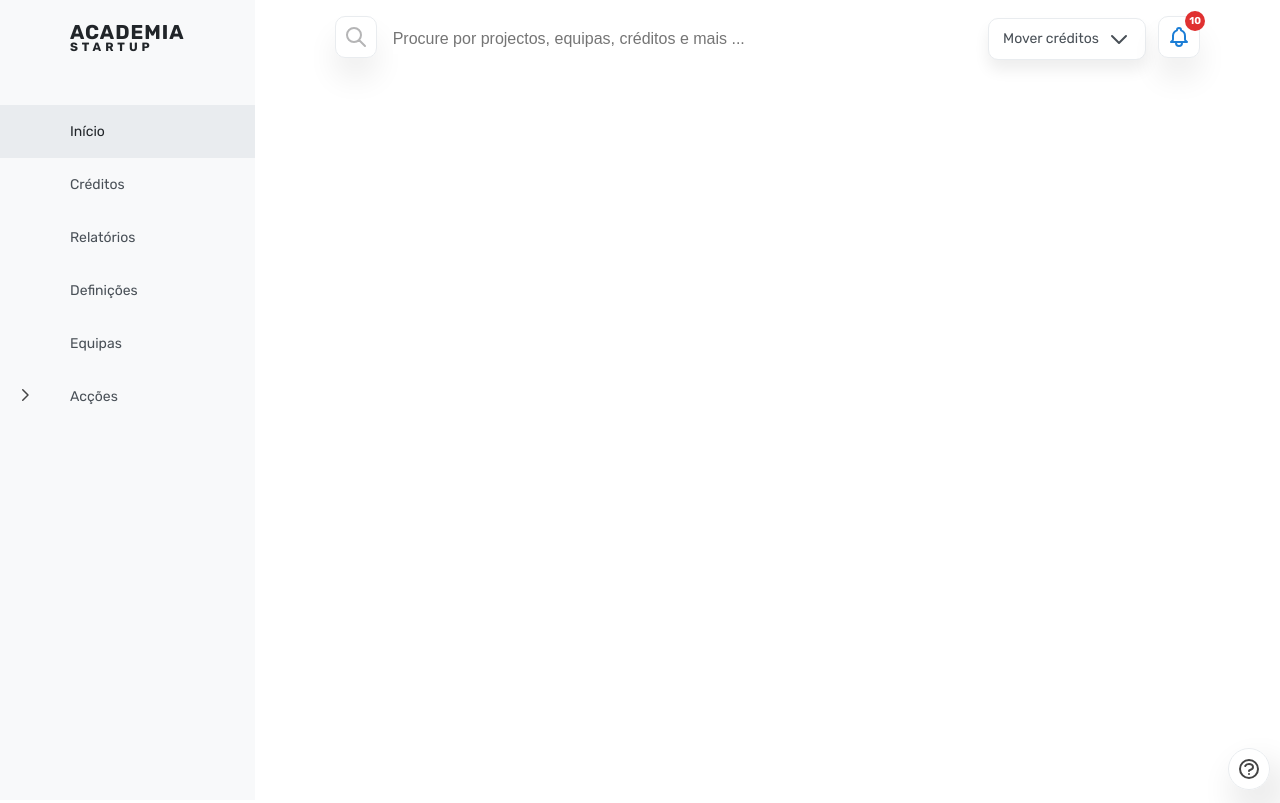
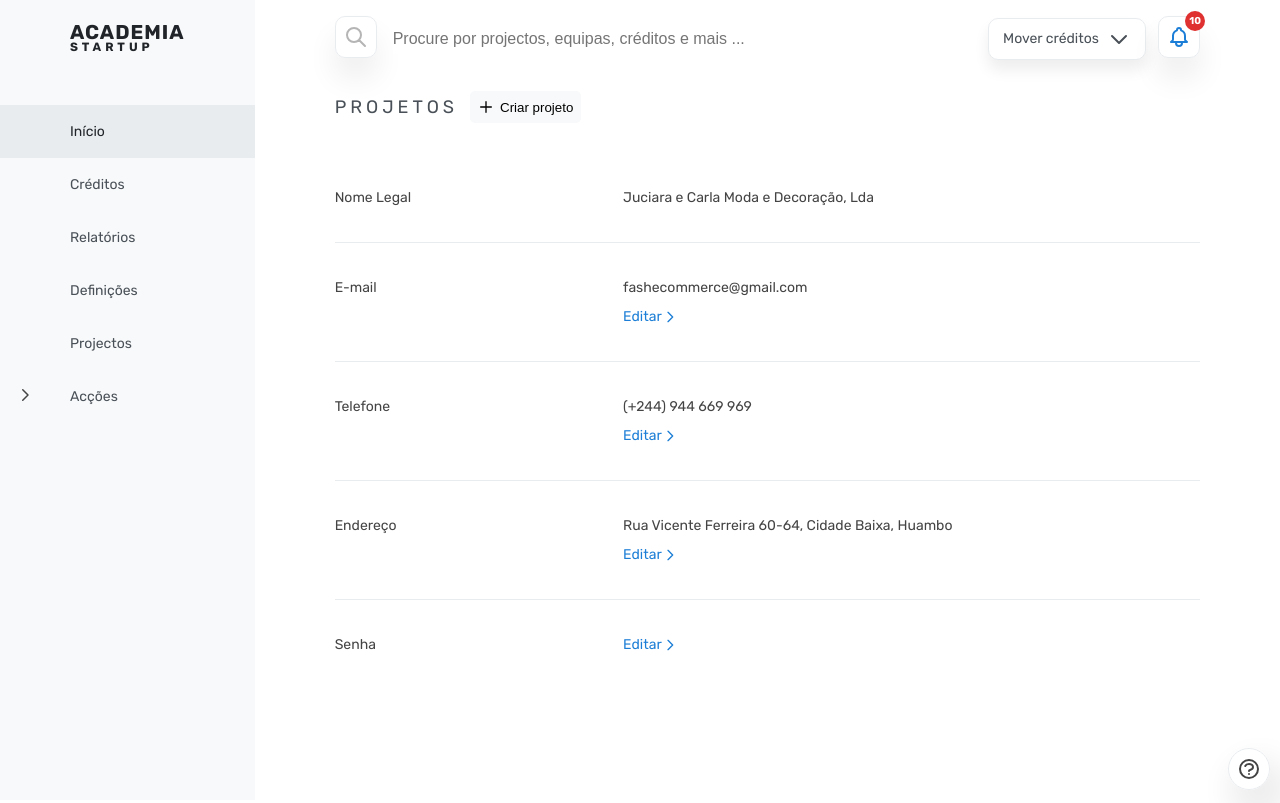
Before and after one commit to academiastartup/founder-dashboard, an Angular app: page /projetos in a window 1280 px wide. Before the commit this address led to /. Built offline with nearby package versions, Linux system fonts and the light colour scheme.

Commit message:
adds the modal window for the form that creates projects(products)

```diff
--- a/src/app/UI/navbar/navbar.component.html
+++ b/src/app/UI/navbar/navbar.component.html
@@ -33,7 +33,7 @@
             </li>
 
             <li class="link-list">
-                <a class="link container" href="#">Equipas</a>
+                <a class="link container" routerLink="/projetos">Projectos</a>
             </li>
 
             <li class="link-list relative-positioned">
--- a/src/app/app-routing.module.ts
+++ b/src/app/app-routing.module.ts
@@ -14,6 +14,10 @@ const routes: Routes = [
   {
     path : 'definicoes',
     loadChildren : () => import('./settings/settings.module').then(m => m.SettingsModule)
+  },
+  {
+    path : 'projetos',
+    loadChildren :() => import('./projects/projects.module').then(m => m.ProjectsModule)
   }
 ];
 
--- /dev/null
+++ b/src/app/projects/auxiliary-components/form-modal-window/form-modal-window.component.css
@@ -0,0 +1,36 @@
+.modal-window-component {
+
+    position: absolute;
+    top: 50%;
+    left: 50%;
+    margin-right: -50%;
+    transform: translate(-50%, -50%);
+
+    background-color: #fff;
+    z-index: 10000;
+    padding : 4.8rem 0;
+    width :40%;
+    height: 70%;
+
+    border-radius: 5px;
+
+    display : flex;
+    flex-direction: column;
+    gap : 2.4rem;
+
+}
+
+.icon {
+    width : 24px;
+    cursor: pointer;
+}
+
+.close {
+    padding : 0.4rem;
+    position: absolute;
+    top : 10px;
+    right : 10px;
+    background-color: #1c7fd6b0;
+    stroke : #fff;
+    border-radius: 50%;
+}
--- /dev/null
+++ b/src/app/projects/auxiliary-components/form-modal-window/form-modal-window.component.html
@@ -0,0 +1,20 @@
+<div class="modal-window-component" *ngIf="modalWindowOpen">
+
+    <!-- ///// MODAL HEADER ///// -->
+    <div class="modal-header">
+        <svg (click)="closeModalWindowEvent()" xmlns="http://www.w3.org/2000/svg" class="icon close" fill="none" viewBox="0 0 24 24" stroke="currentColor" stroke-width="2">
+            <path stroke-linecap="round" stroke-linejoin="round" d="M6 18L18 6M6 6l12 12" />
+        </svg>
+    </div>
+
+    <!-- /////  MODAL BODY  ////// -->
+    <div class="modal-body">
+
+    </div>
+
+    <!-- ///// MODAL FOOTER ///// -->
+    <div class="modal-footer">
+
+    </div>
+
+</div>
--- /dev/null
+++ b/src/app/projects/auxiliary-components/form-modal-window/form-modal-window.component.ts
@@ -0,0 +1,22 @@
+import { Component, OnInit, Input, Output, EventEmitter  } from '@angular/core';
+
+@Component({
+  selector: 'app-form-modal-window',
+  templateUrl: './form-modal-window.component.html',
+  styleUrls: ['./form-modal-window.component.css']
+})
+export class FormModalWindowComponent implements OnInit {
+
+  @Input() modalWindowOpen : boolean = false;
+  @Output() modalWindowClosedEvent = new EventEmitter<any>();
+
+  constructor() { }
+
+  ngOnInit(): void {
+  }
+
+  closeModalWindowEvent() {
+    this.modalWindowClosedEvent.emit(null);
+  }
+
+}
--- /dev/null
+++ b/src/app/projects/home/home.component.css
@@ -0,0 +1,131 @@
+.report-component {
+    margin-top : 3.0rem;
+}
+
+.section-main-title {
+    font-weight: 400;
+    text-transform: uppercase;
+    letter-spacing: 4px;
+    color :  #495057;
+    font-size : 1.8rem;
+}
+.header-section {
+    display : flex;
+    align-items: center;
+    gap : 1.2rem;
+}
+
+.filter-and-export-btn {
+    display : inline-block;
+    cursor: pointer;
+    background-color: #f8f9fa;
+    border-radius: 5px;
+    border : none;
+    padding : 0.8rem;
+    transition: all 0.3s;
+}
+
+.filter-and-export-btn:hover svg {
+    stroke : #1c7ed6;
+}
+
+.filter-and-export-btn:hover {
+    background-color: #e9ecef;
+}
+.filter-and-export-btn {
+    display : flex;
+    gap : 0.6rem;
+    align-items: center;
+}
+
+.icon {
+    width : 18px;
+    cursor: pointer;
+}
+.icon:hover {
+    background-color: rgba(28, 126, 212, 0.432);
+}
+
+
+/*FROM SETTINGS*/
+.settings-component {
+    margin-top : 3.0rem;
+}
+
+.user-description {
+    display : flex;
+    gap : 1.2rem;
+    border-bottom: solid 1px #e9ecef;
+    padding-bottom: 1.2rem;
+    align-items: center;
+}
+
+.user-name-initial {
+    background-color: #1c7ed6;
+    padding : 1.6rem;
+    font-weight: 600;
+    border-radius: 5px;
+    font-size : 2.4rem;
+    color : #fff;
+}
+
+.user-name {
+    font-weight: 500;
+}
+
+.separate-section {
+    padding : 3.6rem 0;
+    border-bottom: solid 1px #e9ecef;
+}
+
+.data-label {
+    align-self: flex-start;
+    font-size : 1.4rem;
+}
+
+.separate-section {
+    display : grid;
+    align-items: center;
+    grid-template-columns: 1fr 2fr;
+}
+
+.edit-section {
+    display : flex;
+    flex-direction: column;
+    gap : 1.2rem;
+}
+
+.edit-btn {
+    display : inline-block;
+    font-size: 1.4rem;
+    text-decoration: none;
+}
+
+.edit-btn {
+    display : flex;
+    color:#1c7ed6;
+    align-items: center;
+}
+
+.edit-btn:hover {
+    text-decoration :underline;
+}
+
+.icon {
+    width : 16px;
+}
+
+.last-section {
+    border-bottom: none;
+}
+
+.shadow {
+    position : absolute;
+    top : 0;
+    left : 0;
+    width : 100vw;
+    height: 100vh;
+    z-index: 100;
+    background-color: #1c7fd6b0;
+    backdrop-filter: blur(4px);
+}
--- /dev/null
+++ b/src/app/projects/home/home.component.html
@@ -0,0 +1,87 @@
+<div class="report-component">
+
+    <div class="header-section">
+        <h1 class="section-main-title">Projetos</h1>
+        <button class="filter-and-export-btn" (click)="toggleModalWindow()">
+            <svg xmlns="http://www.w3.org/2000/svg" class="icon" fill="none" viewBox="0 0 24 24" stroke="currentColor" stroke-width="2">
+                <path stroke-linecap="round" stroke-linejoin="round" d="M12 4v16m8-8H4" />
+            </svg>
+            Criar projeto
+        </button>
+    </div>
+</div>
+
+
+<div class="settings-component">
+
+    <!--
+    <div class="user-description">
+        <div class="user-name-initial">
+            FE
+        </div>
+        <h1 class="user-name">FASHION E-COMMERCE</h1>
+    </div>
+    -->
+
+    <div class="separate-section">
+        <p class="data-label">Nome Legal</p>
+        <p class="data-label">Juciara e Carla Moda e Decoração, Lda</p>
+    </div>
+
+    <div class="separate-section">
+        <p class="data-label">E-mail</p>
+        <div class="edit-section">
+            <p class="data-label">fashecommerce@gmail.com</p>
+            <a href="#" class="edit-btn">
+                Editar
+                <svg xmlns="http://www.w3.org/2000/svg" class="icon" fill="none" viewBox="0 0 24 24" stroke="currentColor" stroke-width="2">
+                    <path stroke-linecap="round" stroke-linejoin="round" d="M9 5l7 7-7 7" />
+                </svg>
+            </a>
+        </div>
+    </div>
+
+    <div class="separate-section">
+        <p class="data-label">Telefone</p>
+        <div class="edit-section">
+            <p class="data-label">(+244) 944 669 969</p>
+            <a href="#" class="edit-btn">
+                Editar
+                <svg xmlns="http://www.w3.org/2000/svg" class="icon" fill="none" viewBox="0 0 24 24" stroke="currentColor" stroke-width="2">
+                    <path stroke-linecap="round" stroke-linejoin="round" d="M9 5l7 7-7 7" />
+                </svg>
+            </a>
+        </div>
+    </div>
+
+    <div class="separate-section">
+        <p class="data-label">Endereço</p>
+        <div class="edit-section">
+            <p class="data-label">Rua Vicente Ferreira 60-64, Cidade Baixa, Huambo</p>
+            <a href="#" class="edit-btn">
+                Editar
+                <svg xmlns="http://www.w3.org/2000/svg" class="icon" fill="none" viewBox="0 0 24 24" stroke="currentColor" stroke-width="2">
+                    <path stroke-linecap="round" stroke-linejoin="round" d="M9 5l7 7-7 7" />
+                </svg>
+            </a>
+        </div>
+    </div>
+
+    <div class="separate-section last-section">
+        <p class="data-label">Senha</p>
+        <a href="#" class="edit-btn">
+            Editar
+            <svg xmlns="http://www.w3.org/2000/svg" class="icon" fill="none" viewBox="0 0 24 24" stroke="currentColor" stroke-width="2">
+                <path stroke-linecap="round" stroke-linejoin="round" d="M9 5l7 7-7 7" />
+            </svg>
+        </a>
+    </div>
+
+</div>
+
+
+<!-- ///// SHADOW TO HIGHLIGHT THE MODAL WINDOW -->
+<div class="shadow" *ngIf="openModalWindow"></div>
+
+ <!-- ///// MODAL WINDOW FOR FILE DOWNLOAD ///// -->
+ <app-form-modal-window *ngIf="openModalWindow" [modalWindowOpen]="openModalWindow" (modalWindowClosedEvent)="toggleModalWindow()"></app-form-modal-window>
--- /dev/null
+++ b/src/app/projects/home/home.component.ts
@@ -0,0 +1,20 @@
+import { Component, OnInit } from '@angular/core';
+
+@Component({
+  selector: 'app-home',
+  templateUrl: './home.component.html',
+  styleUrls: ['./home.component.css']
+})
+export class HomeComponent implements OnInit {
+
+  openModalWindow : boolean = false;
+
+  constructor() { }
+
+  ngOnInit(): void {
+  }
+
+  toggleModalWindow() {
+    this.openModalWindow = !this.openModalWindow;
+  }
+}
```
Also changed, not shown: src/app/projects/projects.module.ts (added, +21 -0 lines), 2 other files (tests, documents, lock files or other folders).
